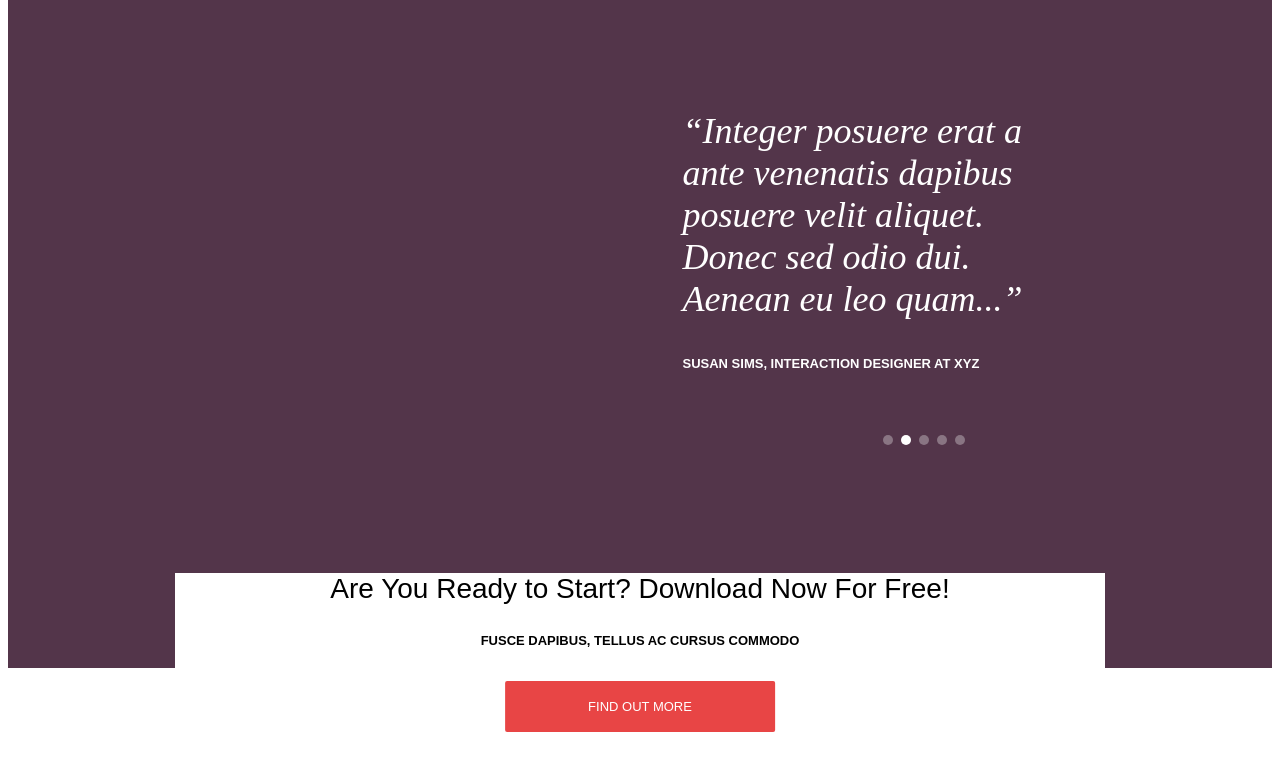
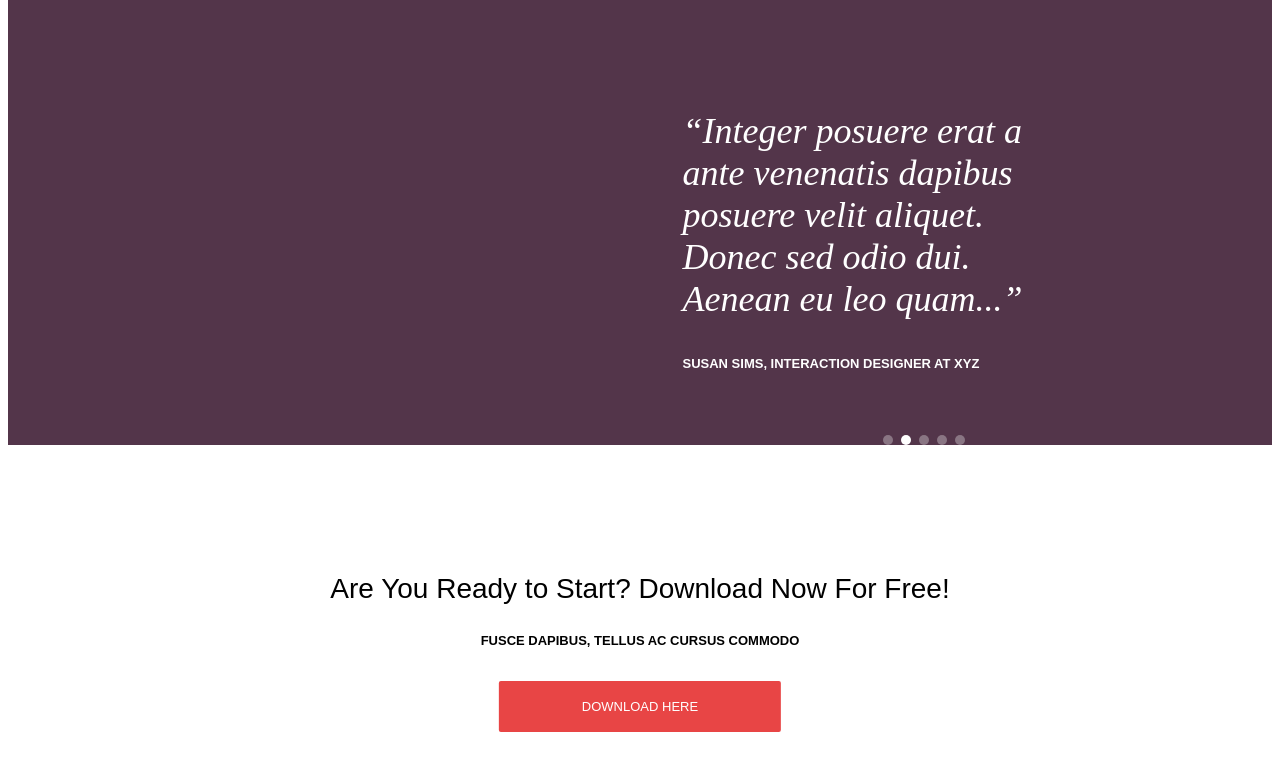
Before and after one commit to ShahriaIbnEmon/ActiveBox, a plain HTML site: page index.html in a window 1280 px wide. Shown: the part 2026-2794 px from the top of the page. Drawn offline with Linux system fonts and the light colour scheme.

```diff
--- a/index.html
+++ b/index.html
@@ -9,7 +9,7 @@
     <link rel="stylesheet" href="style.css">
 </head>
 <body>
-    <!-- --------------header_section-------------- -->
+    <!--------header_section------->
     <div class="header_section">
         <div class="container">
            <div class="header-logo">
@@ -26,7 +26,7 @@
            </div>
         </div>
     </div>
-    <!-- ---------------------------Banner Section---------------- -->
+    <!-----------Banner Section-------->
     <div class="banner-section">
       <div class="container">
         <h1>Your Favorite One Page
@@ -36,7 +36,7 @@
                 <a href="#">Find out more</a>
       </div>
     </div>
-    <!-- -------------------------service section------------- -->
+    <!-- -----------service section------- -->
     <div class="service-section">
         <div class="container">
             <div class="service-card service-card-1">
@@ -71,7 +71,7 @@
             </div>
         </div>
     </div>
-    <!-- ---------------------------- Gallery Section---------------------- -->
+    <!-- ---------- Gallery Section---------- -->
     <div class="gallery-section">
         <div class="gallery-item gallery-item-1">
             <img src="./../Elements/Image 1.png" alt="Image">
@@ -146,7 +146,7 @@
             </div>
         </div>
     </div>
-    <!-- ----------------------------Team Section-------------------------------- -->
+    <!-------------Team Section---------- -->
     <div class="team-section">
         <div class="container">
             <div class="team-member">
@@ -198,7 +198,7 @@
             </div>
         </div>
     </div>
-    <!-- -------------------------------------------Quotes Section---------------------------------- -->
+    <!---------Quotes Section----------- -->
     <div class="quotes-section">
         <div class="quotes-content">
             <div class="q-item quotes-image">
@@ -216,15 +216,17 @@
                 </div>
         </div>
     </div>
-    <!-- --------------------------------------------Downlod Section------------------------------------------ -->
+    </div>
+    <!---------Downlod Section------------>
     <div class="download-section">
         <div class="container">
             <div class="text-area">
                 <p>Are You Ready to Start? Download Now For Free!</p>
                 <p>Fusce dapibus, tellus ac cursus commodo</p>
-                <a href="#">Find out more</a>
+                <a href="#">Download Here</a>
             </div>
         </div>
     </div>
+    <!-------About Secrion--------------- -->
 </body>
 </html>
```
Also changed, not shown: style.css (+4 -3 lines).
